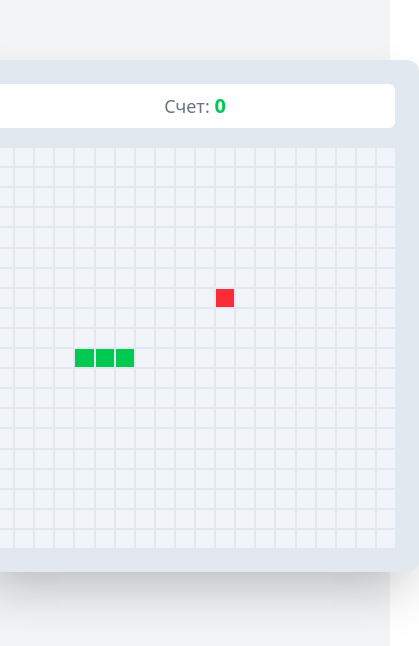
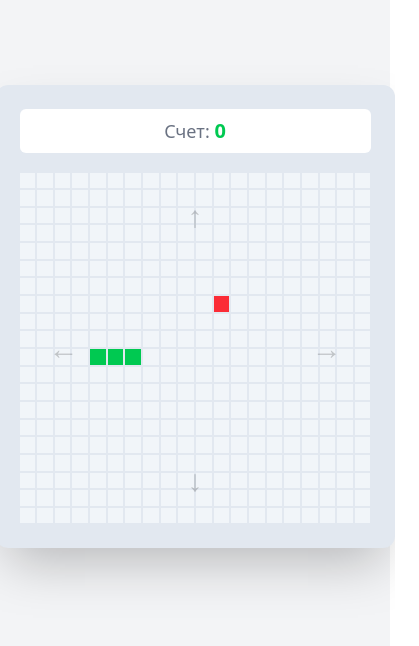
Before and after one commit to imagion/snake-game, a Next.js app: page /grid in a window 390 px wide. Shown: the part 106-752 px from the top of the page, 419 px wide, since content can reach past the window. Built offline with nearby package versions, Linux system fonts and the light colour scheme.

Commit message:
Управление для мобильных

```diff
--- a/app/(pages)/grid/page.tsx
+++ b/app/(pages)/grid/page.tsx
@@ -89,6 +89,30 @@ export default function GridPage() {
     return rand;
   };
 
+  // Смена направления
+  const attemptDirectionChange = useCallback(
+    (newDirection: 'right' | 'left' | 'up' | 'down') => {
+      // Если замок закрыт, ничего не делаем
+      if (directionChangeLockRef.current) {
+        return;
+      }
+
+      const oppositeDirections: Record<string, string> = {
+        right: 'left',
+        left: 'right',
+        up: 'down',
+        down: 'up',
+      };
+
+      // Проверяем, что новое направление не противоположно текущему
+      if (newDirection && newDirection !== oppositeDirections[direction]) {
+        setDirection(newDirection);
+        directionChangeLockRef.current = true;
+      }
+    },
+    [direction],
+  );
+
   // Движение змейки
   const moveSnake = useCallback(() => {
     directionChangeLockRef.current = false;
@@ -168,34 +192,17 @@ export default function GridPage() {
       ArrowDown: 'down',   KeyS: 'down',
     };
 
-    // Карта противоположных направлений для удобной проверки
-    const oppositeDirections: Record<string, string> = {
-      right: 'left',
-      left: 'right',
-      up: 'down',
-      down: 'up',
-    };
+    const handler = (e: KeyboardEvent) => {
+      const intendedDirection = keyMap[e.code];
 
-    const handler = (e: KeyboardEvent) => {
-      if (directionChangeLockRef.current) {
-        return;
-      }
-
-      const key = e.code;
-      const intendedDirection = keyMap[key];
-
-      if (
-        intendedDirection &&
-        intendedDirection !== oppositeDirections[direction]
-      ) {
-        setDirection(intendedDirection);
-        directionChangeLockRef.current = true;
+      if (intendedDirection) {
+        attemptDirectionChange(intendedDirection);
       }
     };
 
     document.addEventListener('keydown', handler);
     return () => document.removeEventListener('keydown', handler);
-  }, [direction]);
+  }, [attemptDirectionChange]);
 
   return (
     <div className='flex h-screen items-center justify-center bg-gray-100 dark:bg-gray-900'>
@@ -215,8 +222,10 @@ export default function GridPage() {
             style={{
               gridTemplateRows: `repeat(${rows}, minmax(0, 1fr))`,
               gridTemplateColumns: `repeat(${cols}, minmax(0, 1fr))`,
-              width: '400px',
-              height: '400px',
+              width: '90vw',
+              height: '90vw',
+              maxWidth: '400px',
+              maxHeight: '400px',
             }}>
             {/* Рендерим клетки */}
             {Array.from({ length: rows * cols }).map((_, index) => (
@@ -234,6 +243,43 @@ export default function GridPage() {
               />
             ))}
           </div>
+
+          {gameStatus === 'playing' && (
+            <div className='absolute inset-0 md:hidden'>
+              {/* Верхняя зона */}
+              <div
+                onClick={() => attemptDirectionChange('up')}
+                className='absolute top-0 right-0 left-0 flex h-1/4 cursor-pointer items-center justify-center'>
+                <span className='text-3xl text-black/20 dark:text-white/20'>
+                  ↑
+                </span>
+              </div>
+              {/* Нижняя зона */}
+              <div
+                onClick={() => attemptDirectionChange('down')}
+                className='absolute right-0 bottom-0 left-0 flex h-1/4 cursor-pointer items-center justify-center'>
+                <span className='text-3xl text-black/20 dark:text-white/20'>
+                  ↓
+                </span>
+              </div>
+              {/* Левая зона (занимает центральную половину по высоте) */}
+              <div
+                onClick={() => attemptDirectionChange('left')}
+                className='absolute top-1/4 bottom-1/4 left-0 flex h-1/2 w-1/4 cursor-pointer items-center justify-center'>
+                <span className='text-3xl text-black/20 dark:text-white/20'>
+                  ←
+                </span>
+              </div>
+              {/* Правая зона */}
+              <div
+                onClick={() => attemptDirectionChange('right')}
+                className='absolute top-1/4 right-0 bottom-1/4 flex h-1/2 w-1/4 cursor-pointer items-center justify-center'>
+                <span className='text-3xl text-black/20 dark:text-white/20'>
+                  →
+                </span>
+              </div>
+            </div>
+          )}
 
           {/* Экран "Конец игры" */}
           {gameStatus === 'gameOver' && (
```
